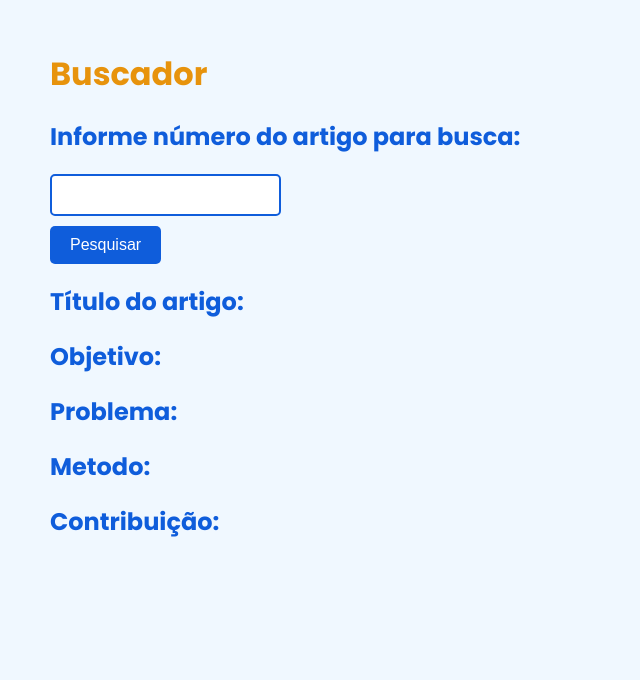
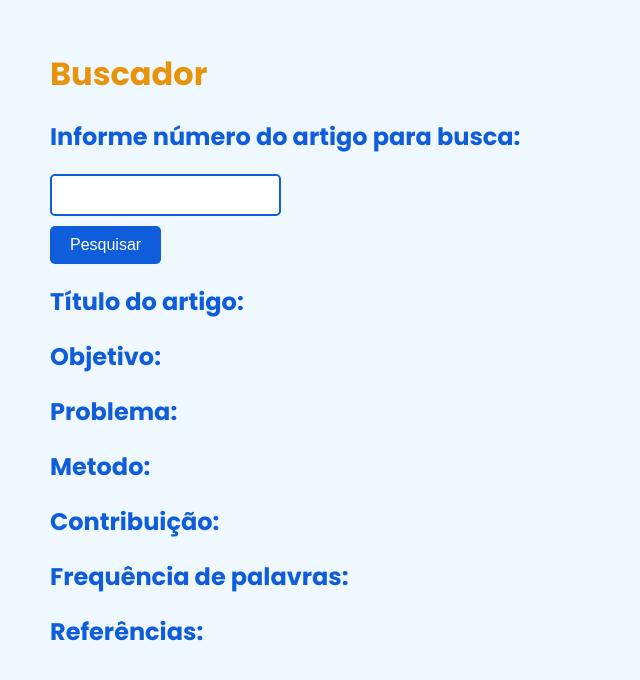
Before and after one commit to mariaaliceas/IAPLN, a React (Create React App) app in the folder interface/: page / in a window 1280 px wide. Shown: the top 680 px of the page, without its empty margins (0-640 px from the left). Built offline with nearby package versions, Linux system fonts and the light colour scheme.

Commit message:
Ajuste na estrutura dos atributos

```diff
--- a/interface/src/App.tsx
+++ b/interface/src/App.tsx
@@ -13,6 +13,7 @@ function App() {
   const [inputMethod, setInputMethod] = useState('');
   const [inputContribution, setInputContribution] = useState('');
   const [inputName, setInputName] = useState('');
+  const [inputFrequence, setInputFrequence] = useState([]);
 
   const handleInputChange = (event: any) => {
     setInputValue(event.target.value);
@@ -29,6 +30,7 @@ function App() {
     setInputMethod(article?.data.method??'')
     setInputContribution(article?.data.contribution??'')
     setInputName(article?.data.name??'')
+    //setInputFrequence(article?.data.frequency??[])
 
     console.log(article)
   }
@@ -58,6 +60,10 @@ function App() {
           <p>{inputMethod}</p>
           <h2>Contribuição:</h2>
           <p>{inputContribution}</p>
+          <h2>Frequência de palavras:</h2>
+          <p></p>
+          <h2>Referências:</h2>
+          <p></p>
           {/* <h2>Bag of Words:</h2>
           <ul>
             {Object.entries(inputBagWords).map(([word, count]) => (
```
